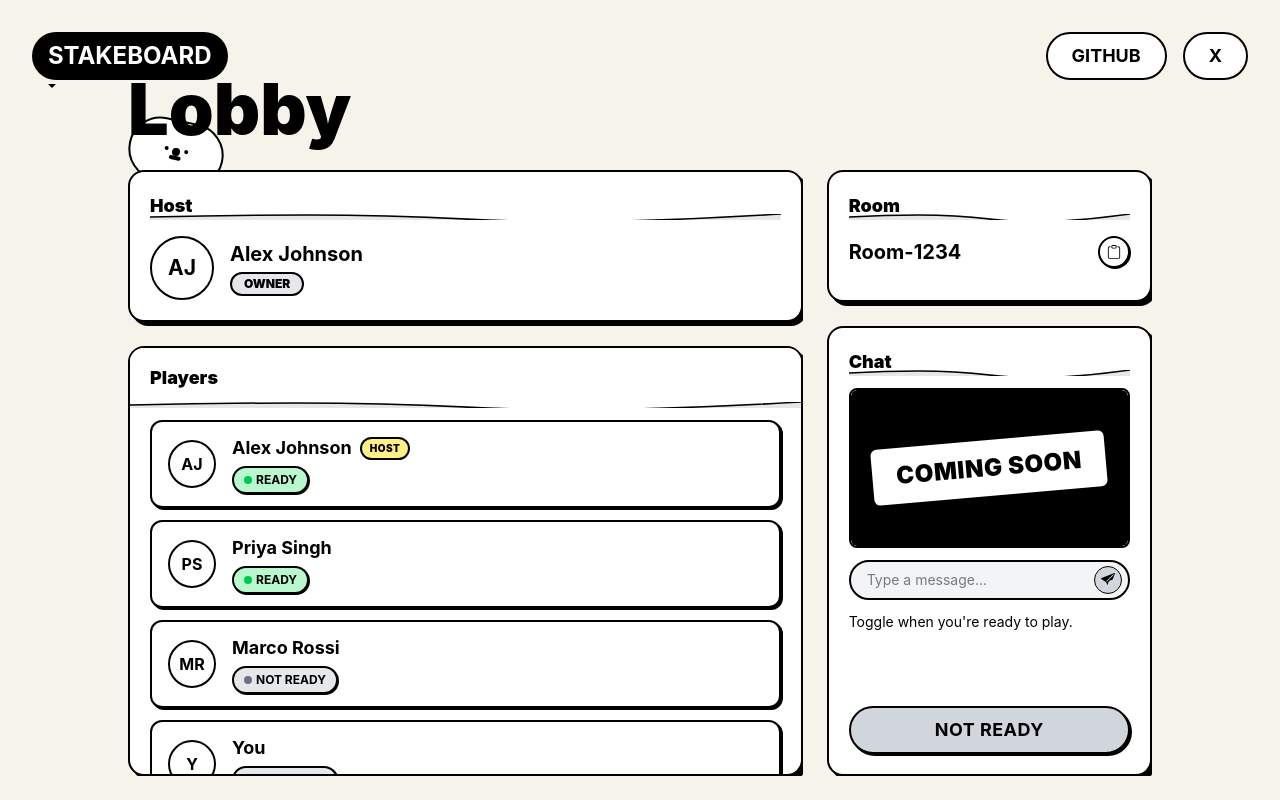
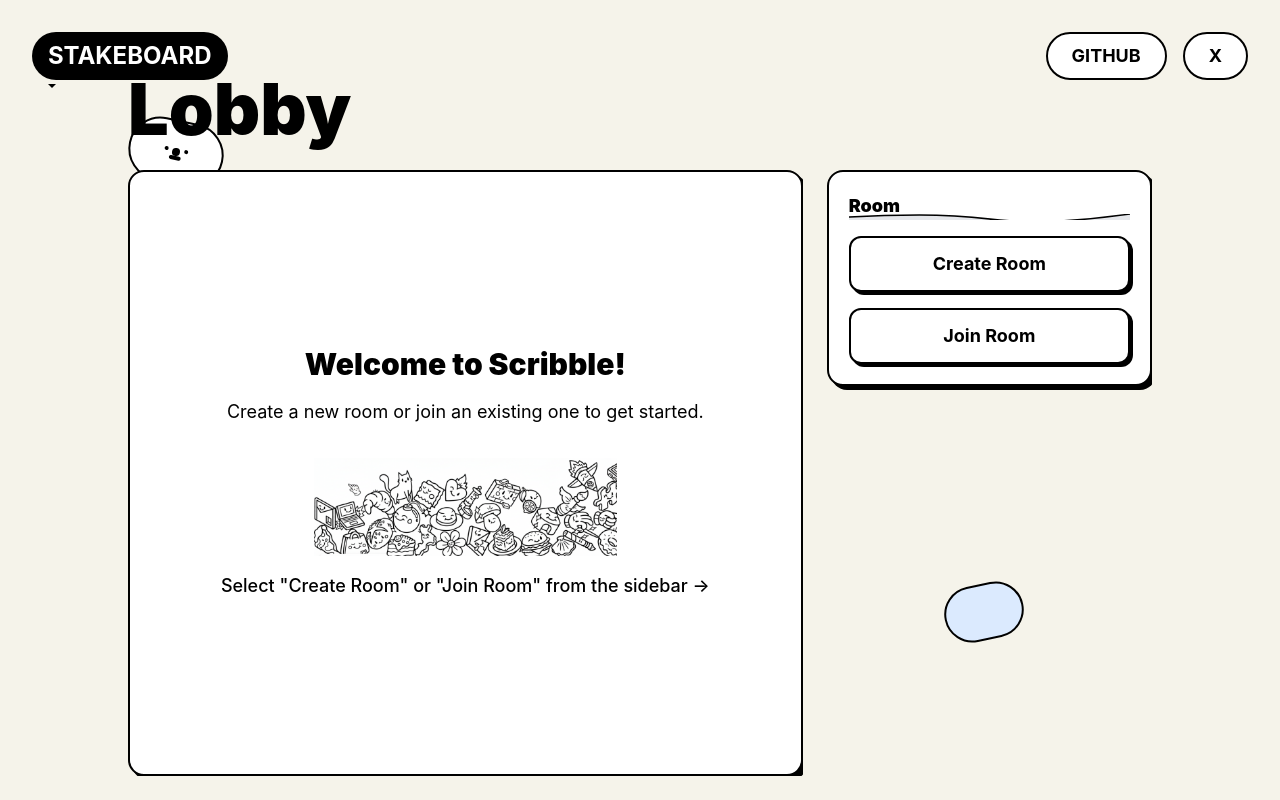
Before and after one commit to ayuxy027/Scribble, a React (Vite) app: page /lobby in a window 1280 px wide. Built offline with nearby package versions, Linux system fonts and the light colour scheme.

Commit message:
feat: integrate RoomSection component and refactor LobbyPage layout

```diff
--- a/src/pages/LobbyPage.tsx
+++ b/src/pages/LobbyPage.tsx
@@ -2,12 +2,13 @@ import React, { useMemo, useState } from "react"
 import Navigation from "../components/Navigation"
 import PlayerList, { type Player } from "../components/PlayerList"
 import Avatar from "../components/Avatar"
+import RoomSection from "../components/RoomSection"
 
 const LobbyPage: React.FC = () => {
   // Demo local state; replace with actual state/store later
   const [meReady, setMeReady] = useState(false)
+  const [roomName, setRoomName] = useState<string>("")
 
-  const roomName = "Room-1234"
   const hostName = "Alex Johnson"
 
   const players: Player[] = useMemo(
@@ -61,6 +62,8 @@ const LobbyPage: React.FC = () => {
         <div className="w-full max-w-5xl flex-1 grid grid-cols-1 lg:grid-cols-12 gap-6 overflow-hidden">
           {/* Left Column: Host + Players */}
           <div className="lg:col-span-8 flex flex-col gap-6 h-full overflow-hidden">
+            {roomName ? (
+              <>
                 {/* Host */}
                 <div className="border-2 border-black rounded-2xl p-5 bg-white shadow-[4px_4px_0px_0px_rgba(0,0,0,1)] flex-shrink-0">
                   <div className="text-lg font-black mb-4 relative">
@@ -130,62 +133,28 @@ const LobbyPage: React.FC = () => {
                     <PlayerList players={players} />
                   </div>
                 </div>
+              </>
+            ) : (
+              <div className="border-2 border-black rounded-2xl p-8 bg-white shadow-[4px_4px_0px_0px_rgba(0,0,0,1)] flex-1 flex flex-col items-center justify-center">
+                <div className="text-center mb-8">
+                  <h2 className="text-3xl font-black mb-4">Welcome to Scribble!</h2>
+                  <p className="text-lg">Create a new room or join an existing one to get started.</p>
+                </div>
+                <div className="w-1/2 mb-4">
+                  <img src="/src/assets/banner.png" alt="Scribble" className="w-full h-auto" />
+                </div>
+                <p className="text-lg font-medium">Select "Create Room" or "Join Room" from the sidebar →</p>
+              </div>
+            )}
           </div>
 
           {/* Right Column: Room + Status */}
           <div className="lg:col-span-4 flex flex-col gap-6 h-full">
-            {/* Room name */}
-            <div className="border-2 border-black rounded-2xl p-5 bg-white shadow-[4px_4px_0px_0px_rgba(0,0,0,1)] flex-shrink-0">
-              <div className="text-lg font-black mb-4 relative">
-                Room
-                <div className="absolute bottom-0 left-0 right-0 h-[6px] overflow-hidden">
-                  <svg
-                    width="100%"
-                    height="8"
-                    viewBox="0 0 100 8"
-                    fill="none"
-                    xmlns="http://www.w3.org/2000/svg"
-                    preserveAspectRatio="none"
-                  >
-                    <path
-                      d="M0 3C8.33333 1.66667 16.6667 1 25 1C33.3333 1 41.6667 2.33333 50 5C58.3333 7.66667 66.6667 8.33333 75 7C83.3333 5.66667 91.6667 3.33333 100 0V8H0V3Z"
-                      fill="#E5E7EB"
-                    />
-                    <path
-                      d="M0 3C8.33333 1.66667 16.6667 1 25 1C33.3333 1 41.6667 2.33333 50 5C58.3333 7.66667 66.6667 8.33333 75 7C83.3333 5.66667 91.6667 3.33333 100 0"
-                      stroke="black"
-                      strokeWidth="1.5"
-                      strokeLinecap="round"
-                      strokeLinejoin="round"
-                    />
-                  </svg>
-                </div>
-              </div>
-              <div
-                className="font-bold text-xl mb-3 flex items-center justify-between"
-                title={roomName}
-              >
-                <span>{roomName}</span>
-                <button
-                  className="border-2 border-black rounded-full w-8 h-8 flex items-center justify-center bg-white hover:bg-gray-100 active:translate-y-[1px] shadow-[1px_1px_0px_0px_rgba(0,0,0,1)]"
-                  onClick={() => navigator.clipboard?.writeText(roomName)}
-                  title="Copy Room Code"
-                >
-                  <svg
-                    xmlns="http://www.w3.org/2000/svg"
-                    width="14"
-                    height="14"
-                    fill="currentColor"
-                    viewBox="0 0 16 16"
-                  >
-                    <path d="M4 1.5H3a2 2 0 0 0-2 2V14a2 2 0 0 0 2 2h10a2 2 0 0 0 2-2V3.5a2 2 0 0 0-2-2h-1v1h1a1 1 0 0 1 1 1V14a1 1 0 0 1-1 1H3a1 1 0 0 1-1-1V3.5a1 1 0 0 1 1-1h1v-1z" />
-                    <path d="M9.5 1a.5.5 0 0 1 .5.5v1a.5.5 0 0 1-.5.5h-3a.5.5 0 0 1-.5-.5v-1a.5.5 0 0 1 .5-.5h3zm-3-1A1.5 1.5 0 0 0 5 1.5v1A1.5 1.5 0 0 0 6.5 4h3A1.5 1.5 0 0 0 11 2.5v-1A1.5 1.5 0 0 0 9.5 0h-3z" />
-                  </svg>
-                </button>
-              </div>
-            </div>
+            {/* Room Section */}
+            <RoomSection onRoomJoined={setRoomName} />
 
             {/* Status */}
+            {roomName && (
               <div className="border-2 border-black rounded-2xl p-5 bg-white shadow-[4px_4px_0px_0px_rgba(0,0,0,1)] flex flex-col flex-1">
                 <div className="flex-1">
                   <div className="text-lg font-black mb-3 relative">
@@ -288,6 +257,7 @@ const LobbyPage: React.FC = () => {
                   {meReady ? "Ready" : "Not Ready"}
                 </button>
               </div>
+            )}
           </div>
         </div>
       </div>
```
Lines whose indentation alone changed are shown as unchanged.
